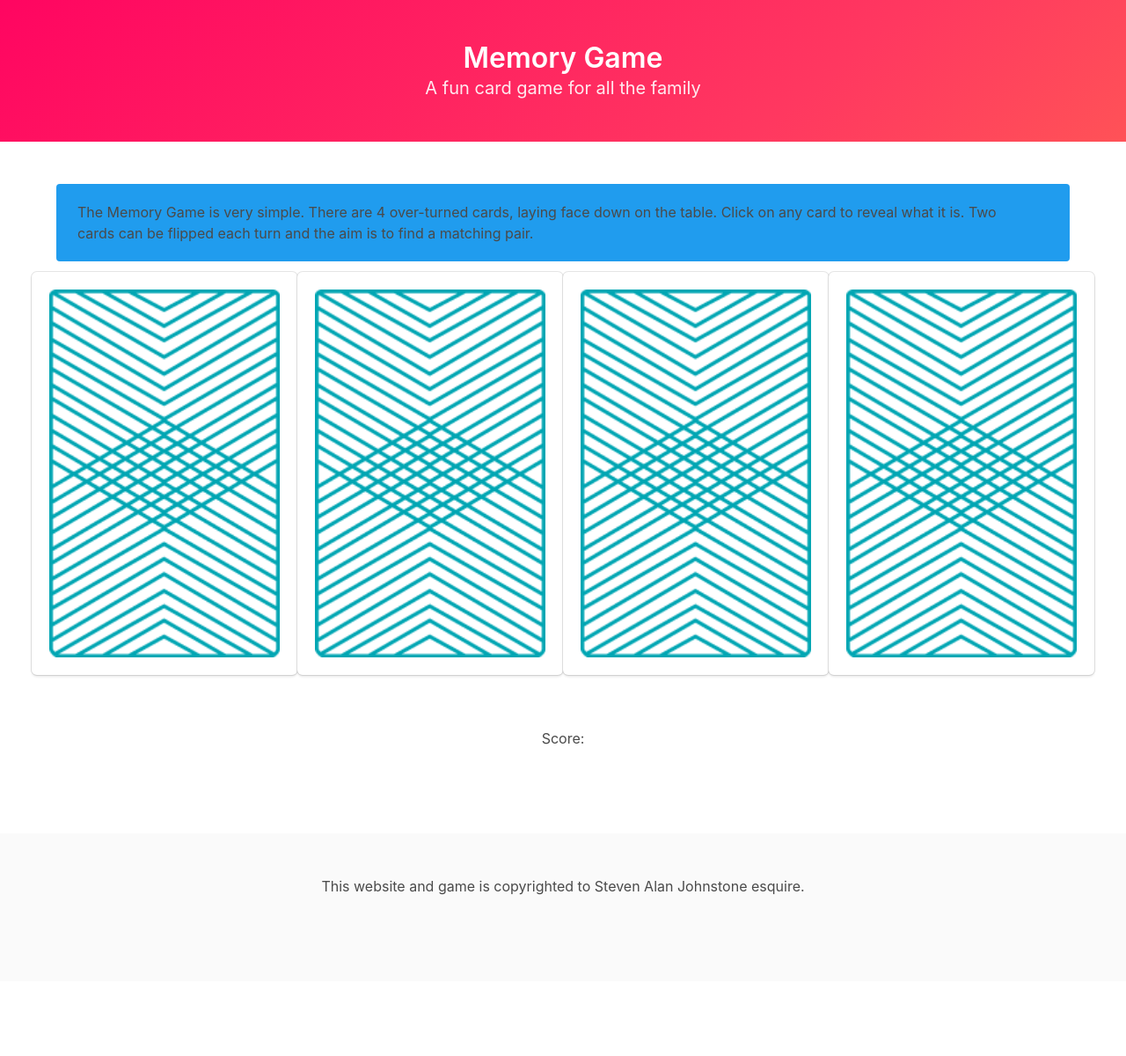
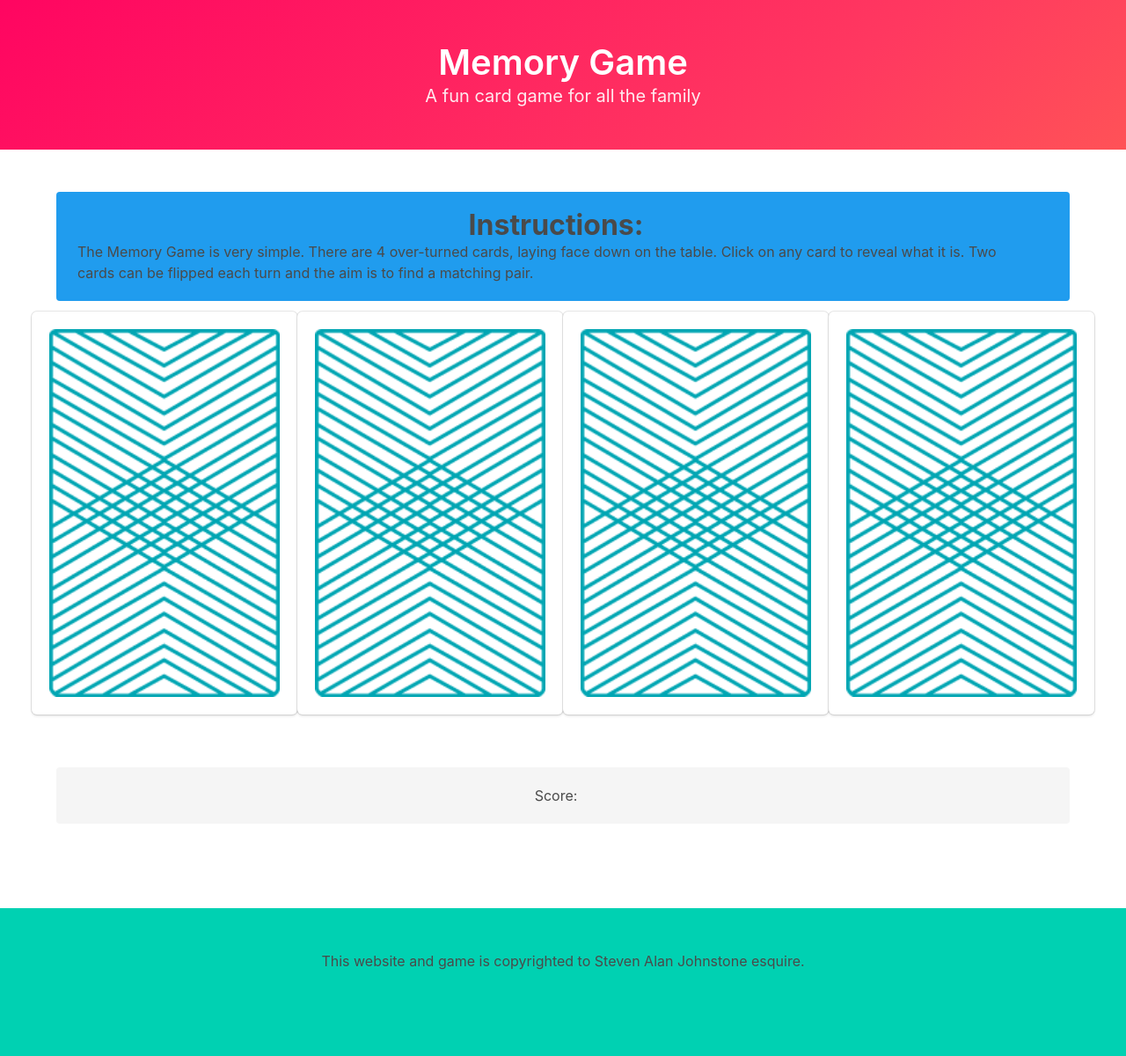
Before and after one commit to Steve-Johnstone/Memory-Game, a website: page index.html in a window 1280 px wide. Shown: the whole page at 88% size. Before the commit the page ends 1115 px from the top, so only its background shows below. Drawn offline with nearby package versions, Linux system fonts and the light colour scheme.

Commit message:
CSS touches

```diff
--- a/index.html
+++ b/index.html
@@ -9,10 +9,10 @@
     <title>Memory Game</title>
 </head>
 <body>
-        <section class="hero is-danger is-bold has-text-centered">
+        <section class="hero is-danger is-bold has-text-centered is-size-1">
                 <div class="hero-body">
                   <div class="container">
-                    <h1 class="title">
+                    <h1 class="title is-2">
                       Memory Game
                     </h1>
                     <h2 class="subtitle">
@@ -21,10 +21,14 @@
                   </div>
                 </div>
               </section>
+
+
     <section class = "section">
 
             <div class="container">
                     <div class="notification has-background-info">
+                        <h3 class = "title is-3 has-text-weight-bold has-text-centered">Instructions:</h3>
+
                             The Memory Game is very simple. There are 4 over-turned cards, laying face down on the table. Click on any card to reveal what it is. Two cards can be
                             flipped each turn and the aim is to find a matching pair.
                     </div>
@@ -34,11 +38,19 @@
 
                     </div>
 
-<section id = "score" class = "section padding has-text-centered"> Score: </section>
+<section id = "score" class = "section padding has-text-centered">
+
+    <div class="container">
+        <div class="notification">
+         Score:
+        </div>
+      </div>
 
 </section>
 
-<footer class="footer">
+</section>
+
+<footer class="footer has-background-primary">
         <div class="content has-text-centered">
           <p>
             This website and game is copyrighted to Steven Alan Johnstone esquire.
```
